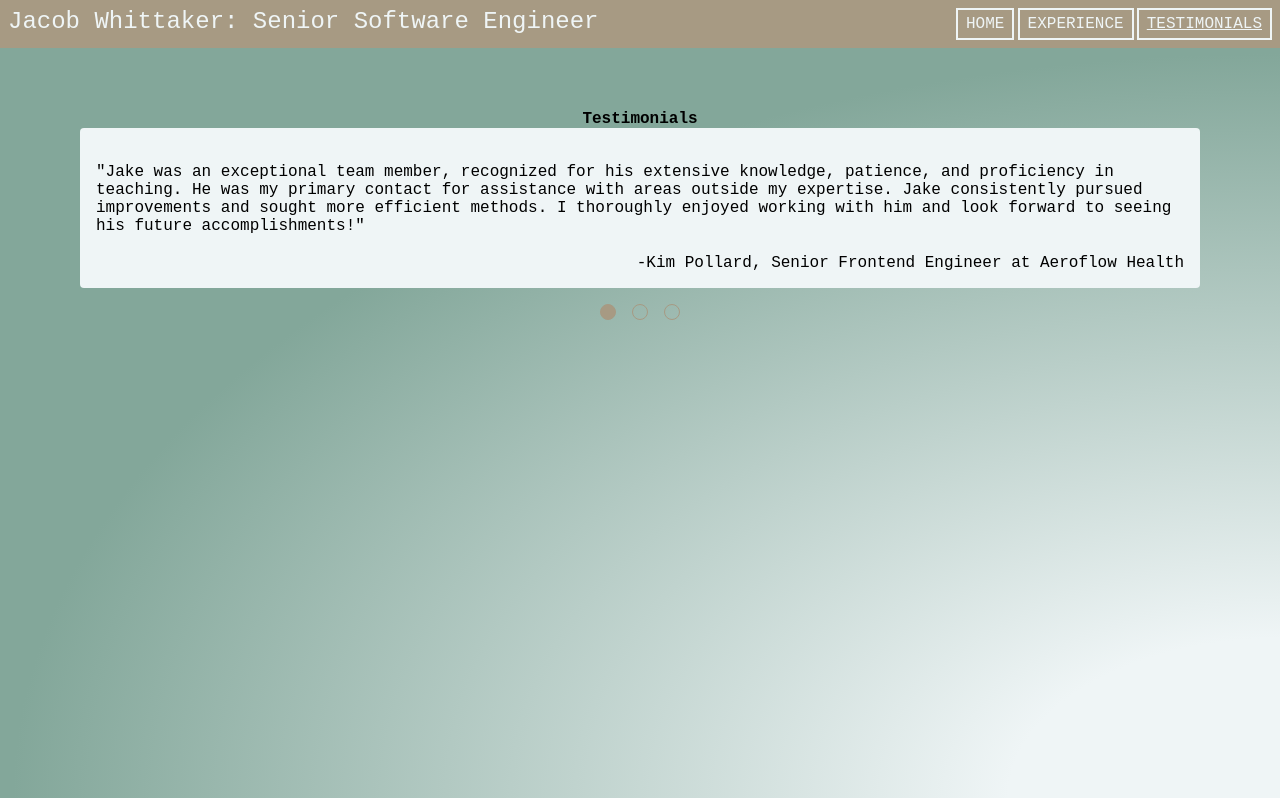
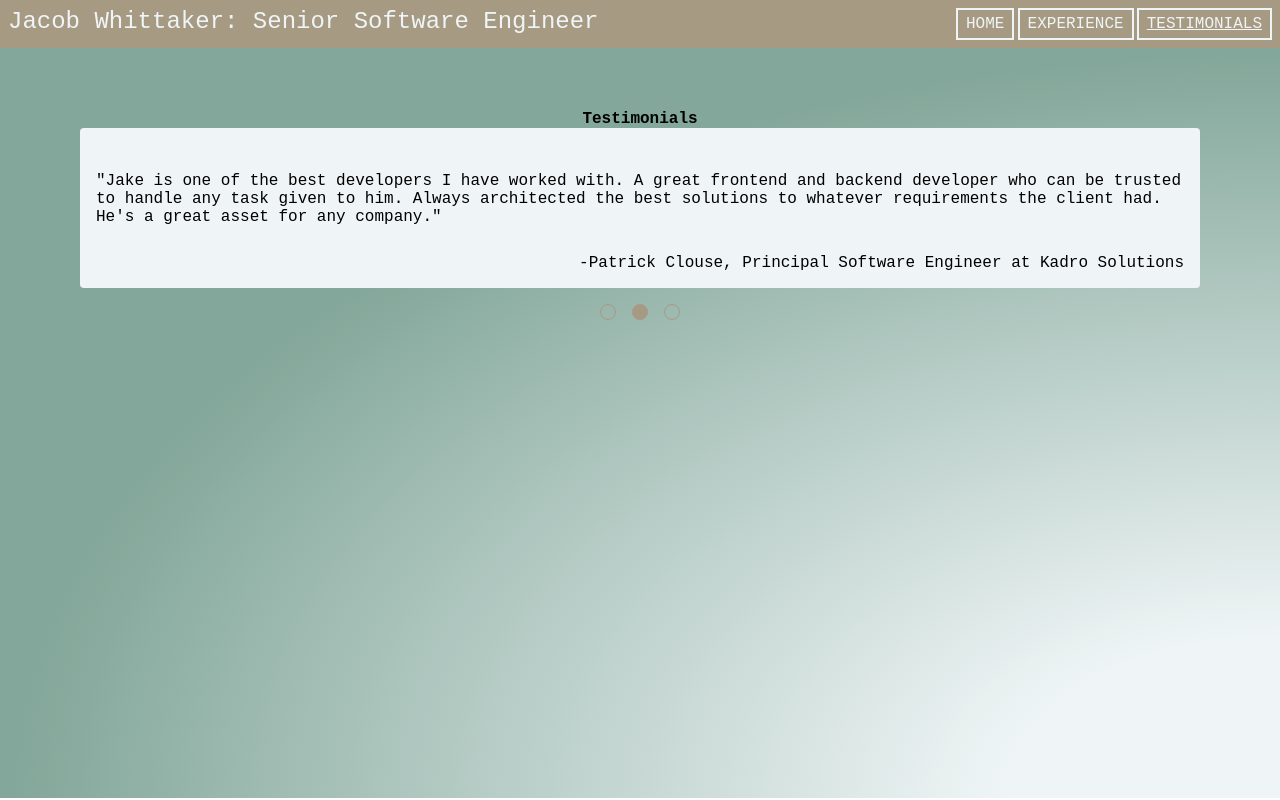
Before and after one commit to j-whittaker/react-portfolio, a React (Vite) app: page /#home in a window 1280 px wide. Both pictures are taken after a click on the button "TESTIMONIALS". Built offline with nearby package versions, Linux system fonts and the light colour scheme.

Commit message:
added custom hook for mutable property management, refactored the testimonial slider to be functional instead of component based

```diff
--- a/src/components/TestimonialSlider.jsx
+++ b/src/components/TestimonialSlider.jsx
@@ -1,7 +1,8 @@
-import React, { Component } from 'react';
+import React, { useEffect, useState } from 'react';
+import useProperty from '../hooks/UseProperty';
 
-function SlideBtn({idx, activeIdx, setActiveSlide }) {
-  return <span onClick={setActiveSlide} className={`slide-btn ${(activeIdx == idx) ? 'active' : ''}`}></span>;
+function SlideBtn({setActiveSlide, active }) {
+  return <span onClick={setActiveSlide} className={`slide-btn ${active}`}></span>;
 }
 
 function TestimonialSlide({quote, author, active }) {
@@ -18,55 +19,39 @@ function buildSlide(quote, author, active) {
   return <TestimonialSlide quote={quote} author={author} active={active}/>
 }
 
-class TestimonialSlider extends Component {
+function TestimonialSlider() {
+  const [activeSlideIdx, setActiveSlideIdx] = useState(0);
+  const [intervalId, setIntervalId] = useProperty();
 
-  constructor(props) {
-    super(props);
-    this.intervalId;
-    this.state = {
-      activeSlideIdx: 0
-    }
+  useEffect(() => {
+
+    const intervalId = setInterval(() => {
+      setActiveSlideIdx(prevActiveSlideIdx => (prevActiveSlideIdx + 1) % 3);
+    }, 2750);
+
+    setIntervalId(intervalId);
+
+    return () => clearInterval(intervalId);
+
+  }, []);
+
+  function setActiveSlideClick(idx, intervalId) {
+    if(intervalId) clearInterval(intervalId);
+    setActiveSlideIdx(idx);
   }
 
-  componentDidMount() {
-    this.intervalId = setInterval(() => {
-      const nextSlide = (this.state.activeSlideIdx + 1) % 3;
-      this.setActiveSlideIdx(nextSlide);
-    }, 3000);
-  }
+  const testimonialSlider = [], slides = [], slideBtns = [];
 
-  componentWillUnmount() {
-    clearInterval(this.intervalId);
-  }
+  slides.push(buildSlide("Jake was an exceptional team member, recognized for his extensive knowledge, patience, and proficiency in teaching. He was my primary contact for assistance with areas outside my expertise. Jake consistently pursued improvements and sought more efficient methods. I thoroughly enjoyed working with him and look forward to seeing his future accomplishments!", 'Kim Pollard, Senior Frontend Engineer at Aeroflow Health', activeSlideIdx == 0));
+  slideBtns.push(<SlideBtn setActiveSlide={() => {setActiveSlideClick(0, intervalId)}} active={`${(0 == activeSlideIdx) ? 'active' : ''}`} idx={0} />)
+  slides.push(buildSlide("Jake is one of the best developers I have worked with. A great frontend and backend developer who can be trusted to handle any task given to him. " +
+   "Always architected the best solutions to whatever requirements the client had. He's a great asset for any company.", 'Patrick Clouse, Principal Software Engineer at Kadro Solutions', activeSlideIdx == 1));
+  slideBtns.push(<SlideBtn setActiveSlide={() => {setActiveSlideClick(1, intervalId)}} active={(1 == activeSlideIdx) ? 'active' : ''} idx={1} />)
+  slides.push(buildSlide("I had the pleasure of working with Jake on several projects. He is an outstanding software engineer who always delivers high-quality code no matter how complicated the task. Not only does he approach every challenge with a solutions-oriented mindset, but he's also a joy to collaborate with, always bringing a positive and engaging spirit to the team.", 'Will James, Senior Frontend Engineer', activeSlideIdx == 2));
+  slideBtns.push(<SlideBtn setActiveSlide={() => {setActiveSlideClick(2, intervalId)}} active={(2 == activeSlideIdx) ? 'active' : ''} idx={2} />)
+  testimonialSlider.push((<><div className='testimonial-slider'><div className='slides'>{slides}</div><div className='slide-btns'>{slideBtns}</div></div></>));
 
-  setActiveSlideIdx(idx) {
-    this.setState(prevState => ({
-        activeSlideIdx: idx
-    }));
-  }
-
-  setActiveSlideClick(idx, intervalId) {
-    if(intervalId) clearInterval(intervalId);
-    this.setActiveSlideIdx(idx);
-  }
-
-  render() {
-
-    const testimonialSlider = [], slides = [], slideBtns = [];
-
-    slides.push(buildSlide("Jake was an exceptional team member, recognized for his extensive knowledge, patience, and proficiency in teaching. He was my primary contact for assistance with areas outside my expertise. Jake consistently pursued improvements and sought more efficient methods. I thoroughly enjoyed working with him and look forward to seeing his future accomplishments!", 'Kim Pollard, Senior Frontend Engineer at Aeroflow Health', this.state.activeSlideIdx == 0));
-    slideBtns.push(<SlideBtn setActiveSlide={() => {this.setActiveSlideClick(0, this.intervalId).bind(this)}} idx={0} activeIdx={this.state.activeSlideIdx} />)
-    slides.push(buildSlide("Jake is one of the best developers I have worked with. A great frontend and backend developer who can be trusted to handle any task given to him." +
-     "Always architected the best solutions to whatever requirements the client had. He's a great asset for any company.", 'Patrick Clouse, Principal Software Engineer at Kadro Solutions', this.state.activeSlideIdx == 1));
-    slideBtns.push(<SlideBtn setActiveSlide={() => {this.setActiveSlideClick(1, this.intervalId).bind(this)}} idx={1} activeIdx={this.state.activeSlideIdx}/>)
-    slides.push(buildSlide("I had the pleasure of working with Jake on several projects. He is an outstanding software engineer who always delivers high-quality code no matter how complicated the task. Not only does he approach every challenge with a solutions-oriented mindset, but he's also a joy to collaborate with, always bringing a positive and engaging spirit to the team.", 'Will James, Senior Frontend Engineer', this.state.activeSlideIdx == 2));
-    slideBtns.push(<SlideBtn setActiveSlide={() => {this.setActiveSlideClick(2, this.intervalId).bind(this)}} idx={2} activeIdx={this.state.activeSlideIdx}/>)
-    testimonialSlider.push((<><div className='testimonial-slider'><div className='slides'>{slides}</div><div className='slide-btns'>{slideBtns}</div></div></>));
-
-    return testimonialSlider;
-  }
+  return testimonialSlider;
 }
 
-
-
-  export default TestimonialSlider
+export default TestimonialSlider
--- /dev/null
+++ b/src/hooks/UseProperty.jsx
@@ -0,0 +1,17 @@
+import { useRef } from "react";
+
+/**
+ * Custom hook to store and update mutable property, that should not re-render dom
+ * @param {*} initial
+ * @returns
+ */
+function useProperty(initial = null) {
+    const prop = useRef(initial);
+    const setPropValue = (newVal) => {
+      prop.current = newVal;
+    };
+
+    return [prop.current, setPropValue];
+}
+
+export default useProperty
```
